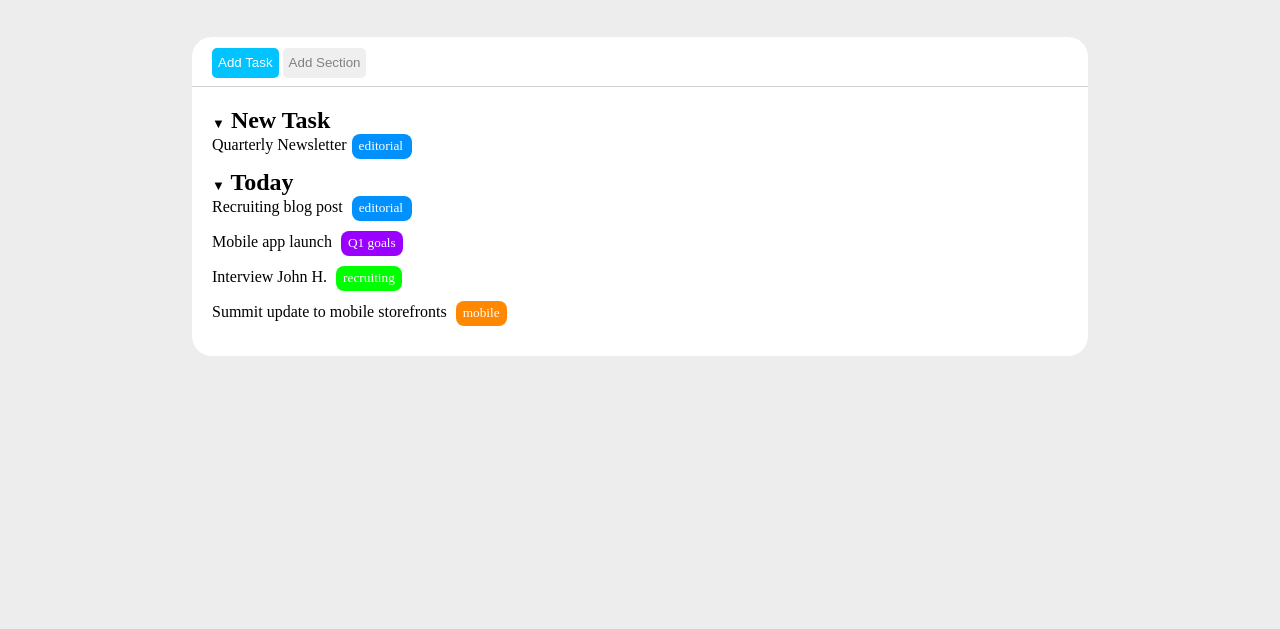
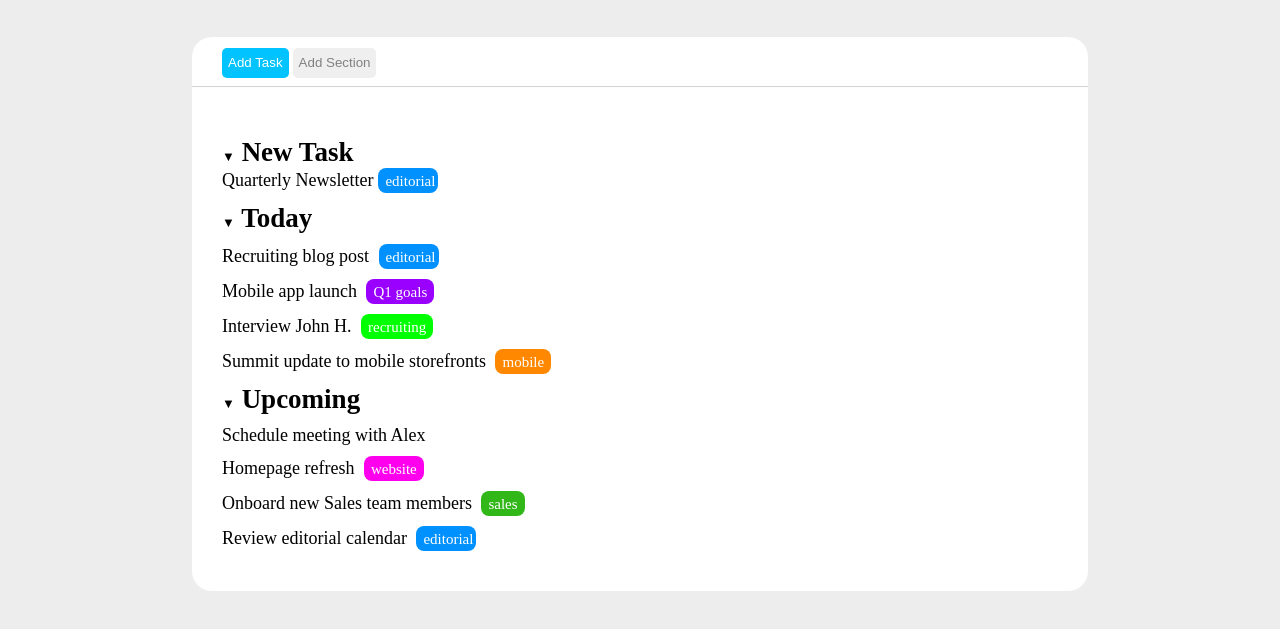
Before and after one commit to GiuseppeCassone/html-css-toboolist, a plain HTML site: page index.html in a window 1280 px wide. Shown: the part 103-732 px from the top of the page. Drawn offline with Linux system fonts and the light colour scheme.

Commit message:
inserimento sezione upcoming e aggiustato padding del contenitore

```diff
--- a/css/style.css
+++ b/css/style.css
@@ -40,20 +40,13 @@ main{
 
 
 /* inizio sezione button */
-
-
-
-
 #prima-sezione{
     height: 50px;
     border-bottom: 1px solid lightgrey;
     line-height: 50px;
-    padding-left: 20px;
+    padding-left: 30px;
 }
 
-#contenitore{
-    padding: 20px;
-}
 
 #task{
     height: 30px;
@@ -72,11 +65,13 @@ main{
 /* fine sezione button */
 
 #contenitore{
-    padding: 20px 20px;
+    padding: 30px 30px;
+    font-size: 18px;
 }
 
 /* inizio sezione new task */
 div{
+    margin-top: 10px;
     margin-bottom: 10px;
 }
 
@@ -133,3 +128,27 @@ small{
 
 }
 /* fine sezione today */
+
+/* inizio upcoming */
+#website{
+    display: inline-block;
+    height: 25px;
+    margin-left: 5px;
+    border-radius: 8px;
+    padding: 2px;
+    background-color: rgb(255, 0, 238);
+    color: white;
+}
+
+#sales{
+    display: inline-block;
+    height: 25px;
+    margin-left: 5px;
+    border-radius: 8px;
+    padding: 2px;
+    background-color: rgb(50, 183, 24);
+    color: white;
+}
+
+
+/* fine upcoming */
--- a/index.html
+++ b/index.html
@@ -27,8 +27,8 @@
         </section>
         <!-- Fine prima sezione con button -->
 
-        <!-- Inizio new task -->
         <div id="contenitore">
+            <!-- Inizio new task -->
             <section>
 
                 <div>
@@ -67,6 +67,26 @@
             <!-- Inizio sezione upcoming -->
             <section>
 
+                <div>
+                    <h2><span class="freccia">&#9660;</span> Upcoming</h2>
+                    <div>
+                        Schedule meeting with Alex
+                    </div>
+
+                    <div>
+                        Homepage refresh <span id="website"><small>website</small></span>
+                    </div>
+
+                    <div>
+                        Onboard new Sales team members <span id="sales"><small>sales</small></span>
+                    </div>
+
+                    <div>
+                        Review editorial calendar <span class="editorial"><small>editorial</small></span>
+                    </div>
+
+                </div>
+
             </section>
             <!-- Fine sezione upcoming -->
 
```
